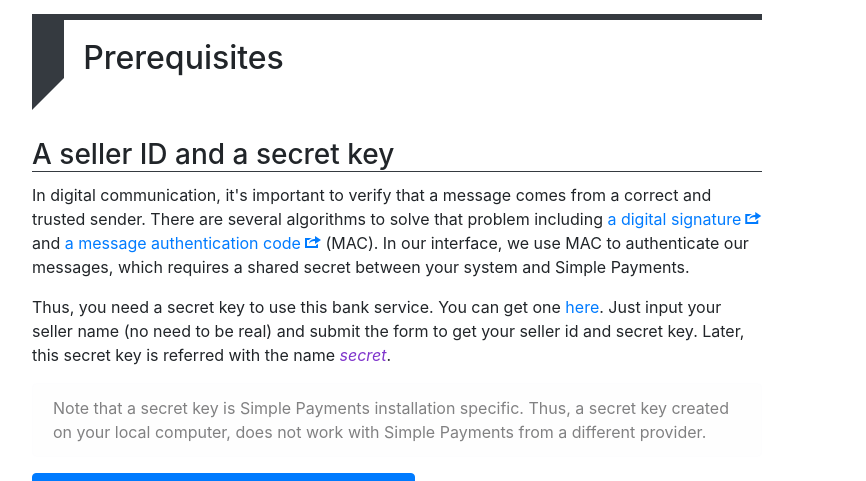
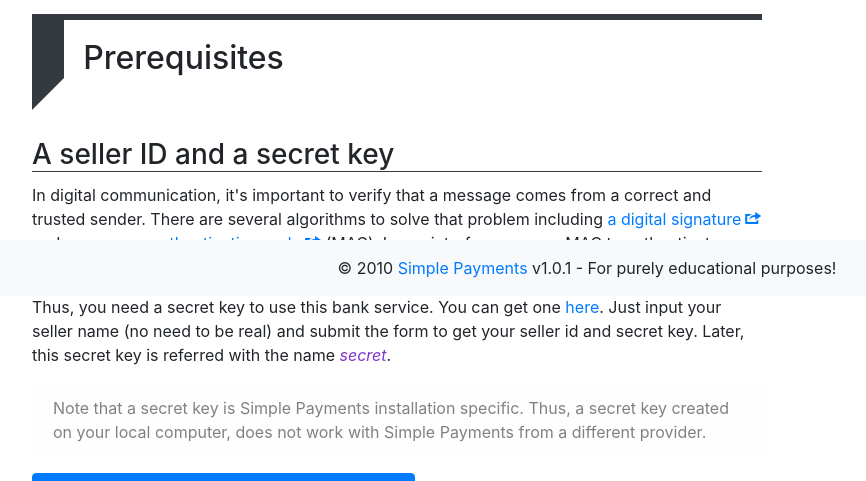
Before and after one commit to Aalto-LeTech/simple-payments, a Flask app: page / in a window 1280 px wide. Shown: the part 504-985 px from the top of the page, without its empty margins (53-919 px from the left). Run offline with Flask 2, Linux system fonts and the light colour scheme; parts of the project's set-up code (start-up, migrations or seed data) failed here and were passed over; some libraries are stand-ins or nearby versions; some web fonts are replaced.

Commit message:
Add footer with version string

```diff
--- a/payments/helpers.py
+++ b/payments/helpers.py
@@ -149,7 +149,9 @@ def set_if_exists(bp, var, value):
             setattr(bp, var, None)
 
 def get_config_processor(app):
+    from . import __version__
     context = {
+        'version': __version__,
         'use_cdn': app.config.get('USE_CDN', False),
         'apps': app.config['apps'],
         'navs': Namespace(app.config[NAVS_KEY]),
--- a/payments/static/iframe.js
+++ b/payments/static/iframe.js
@@ -27,8 +27,12 @@
 	window.addEventListener('load', function() {
 		if (window.location !== window.parent.location) {
 			const nav = document.getElementById('page-nav');
-			empty(nav);
-			add_url_input_to(nav);
+			if (nav) {
+				empty(nav);
+				add_url_input_to(nav);
+			}
+			const footer = document.getElementById('page-footer');
+			if (footer) empty(footer);
 		}
 	});
 })();
--- /dev/null
+++ b/payments/static/style.css
@@ -0,0 +1,15 @@
+body {
+  padding-bottom: 4rem;
+}
+#page-footer {
+  position: fixed;
+  right: 0;
+  bottom: 0;
+  left: 0;
+  z-index: 1030;
+}
+#page-footer > div {
+  text-align: center;
+  padding-top: 1rem;
+  padding-bottom: 1rem;
+}
--- a/payments/templates/payments/base.html
+++ b/payments/templates/payments/base.html
@@ -13,6 +13,7 @@
 		<link rel="stylesheet" href="{{ url_for('static', filename='bootstrap.min.css') }}">
 	{% endif %}
 	<link rel="stylesheet" href="{{ url_for('static', filename='icomoon/style.css') }}">
+	<link rel="stylesheet" href="{{ url_for('static', filename='style.css') }}">
 	<script src="{{ url_for('static', filename='iframe.js') }}"></script>
 
 	{% block head %}{% endblock %}
@@ -53,5 +54,14 @@
 	<div class="container">
 		{% block content %}{% endblock %}
 	</div>
+
+	<footer id="page-footer" class="bg-light">
+		<div class="text-center">
+			© 2010
+			<a href="https://github.com/Aalto-LeTech/simple-payments/">Simple Payments</a>
+			v{{ version }}
+			- For purely educational purposes!
+		</div>
+	</footer>
 </body>
 </html>
```
